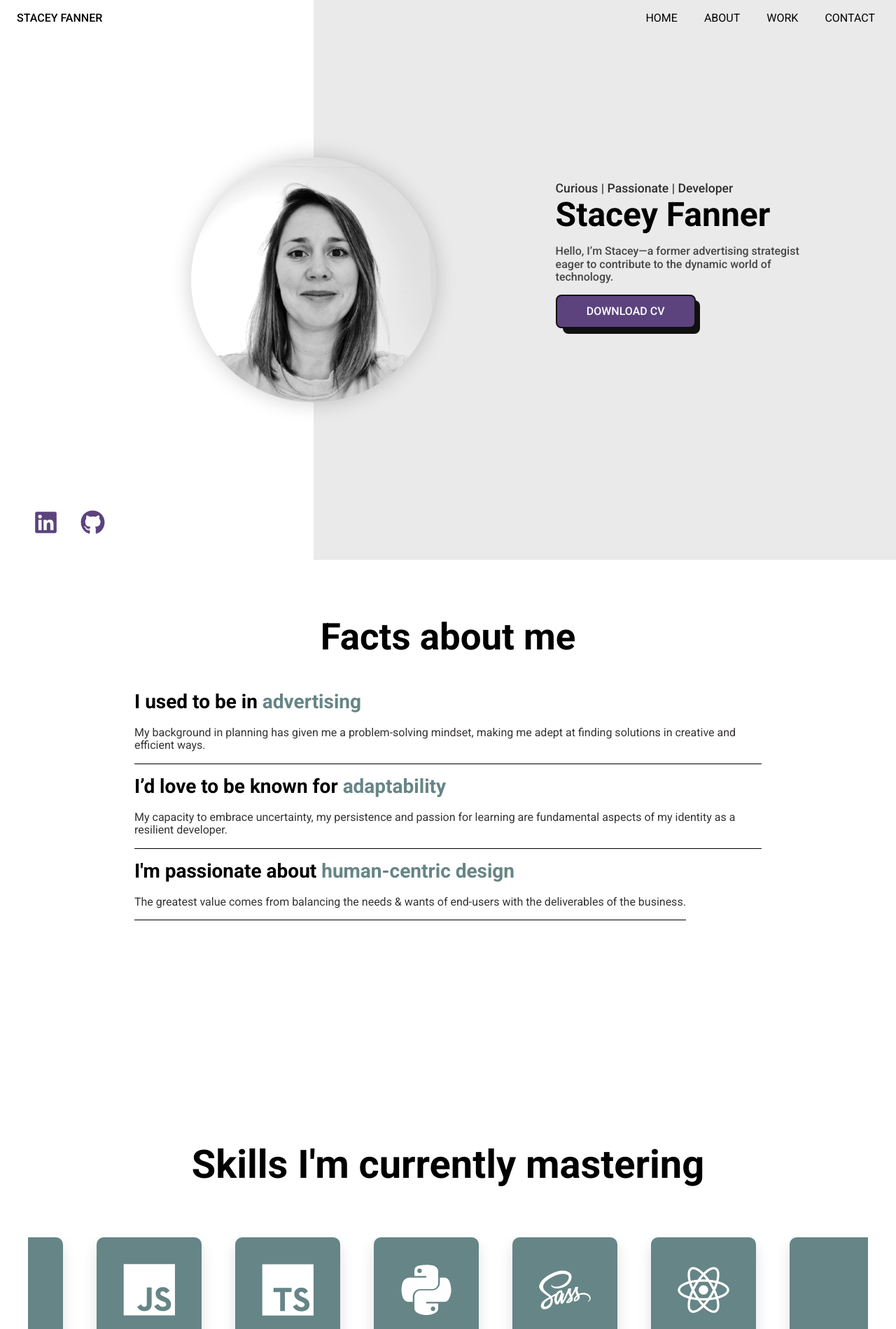
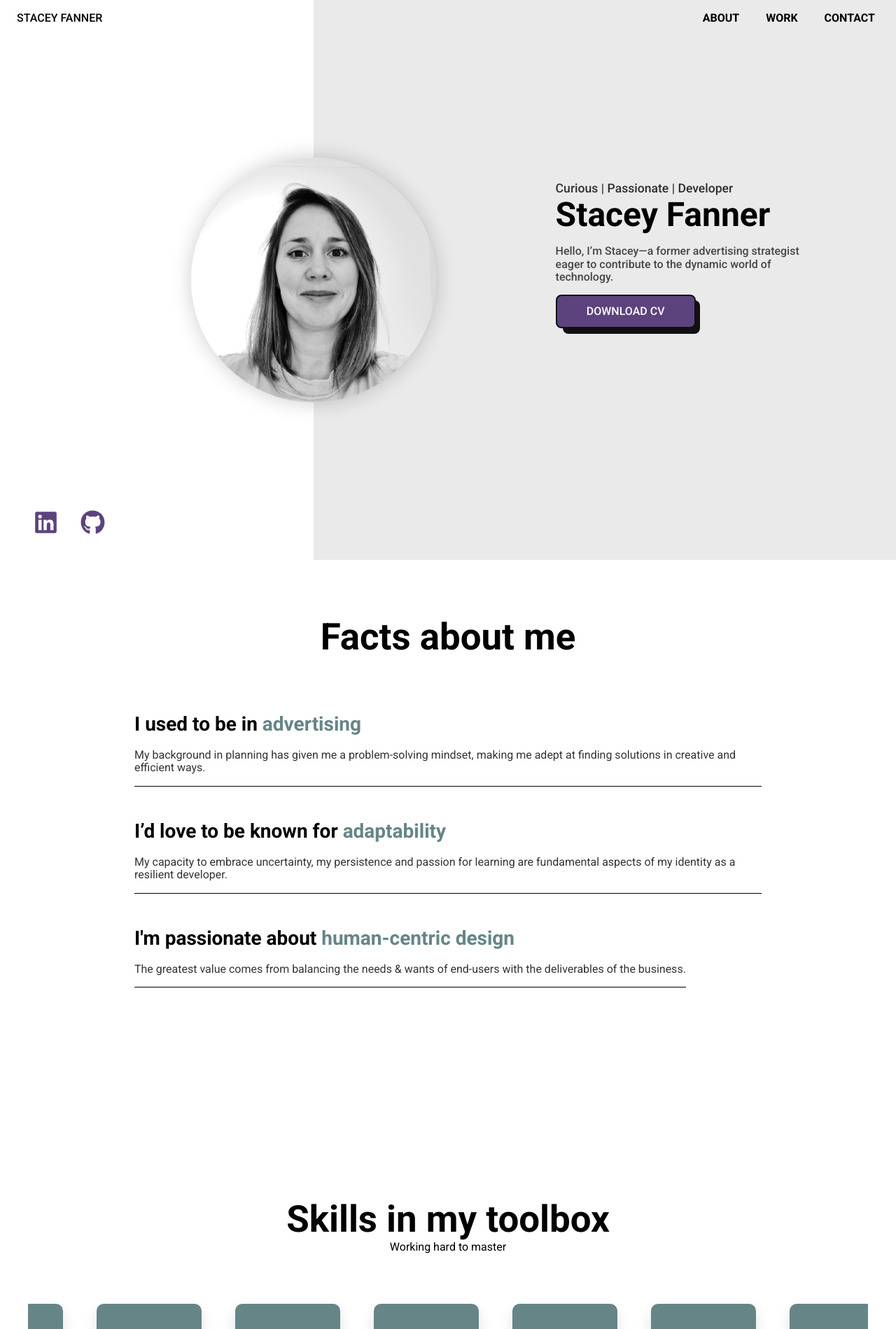
Before and after one commit to staceyjf/staceyjf.github.io, a React (Vite) app: page / in a window 1280 px wide. Shown: the top 1899 px of the page at 70% size. Built offline with nearby package versions, Linux system fonts and the light colour scheme.

Commit message:
padding tweaks to all sections

```diff
--- a/src/components/AboutSection/AboutSection.module.scss
+++ b/src/components/AboutSection/AboutSection.module.scss
@@ -20,7 +20,7 @@
     flex-direction: column;
     align-items: flex-start;
     justify-content: space-evenly;
-    row-gap: 1em;
+    row-gap: 3em;
     flex: 0.7;
     width: 100%;
     height: fit-content;
@@ -71,7 +71,7 @@
 
   @include q.tablet {
     &_body {
-      padding-top: 2rem;
+      padding: 5rem;
       display: flex;
       flex-direction: column-reverse;
       align-items: center;
@@ -90,6 +90,10 @@
   }
 
   @include q.phone {
+    &_body {
+      padding: 0;
+    }
+
     &_description h2 {
       font-size: 2.5rem;
     }
--- a/src/components/ContactSection/ContactSection.module.scss
+++ b/src/components/ContactSection/ContactSection.module.scss
@@ -8,6 +8,7 @@
   justify-content: center;
   position: relative;
   @include bv.font--primary(400);
+  background-color: #eaeaea;
 
   &_container {
     display: flex;
@@ -31,8 +32,8 @@
     display: flex;
     flex-direction: column;
     flex: 1;
-    margin-top: 1.2rem;
     row-gap: 1rem;
+    padding: 0 5rem;
 
     & h2 {
       font-size: 3.5rem;
@@ -42,10 +43,10 @@
   &_details {
     display: flex;
     flex-direction: column;
-    align-items: flex-start;
-    justify-content: space-evenly;
+    align-items: center;
+    justify-content: center;
     flex: 1;
-    padding-left: 3rem;
+    padding: 0 5rem;
   }
 
   &_personal_details {
@@ -124,7 +125,7 @@
     }
 
     &_details {
-      padding-left: 0rem;
+      padding: 0;
       padding: 1rem;
       align-items: center;
       margin-top: 2rem;
@@ -142,12 +143,13 @@
     @include q.phone {
       &_details {
         padding-left: 0rem;
-        padding: 0rem;
+        padding: 0;
         align-items: center;
         margin-top: 2rem;
       }
 
       &_left {
+        padding: 0;
         & h2 {
           font-size: 2.5rem;
           margin-bottom: 20px;
--- a/src/components/Navbar/Navbar.jsx
+++ b/src/components/Navbar/Navbar.jsx
@@ -54,12 +54,6 @@ function Navbar() {
         <div className={styles.nav_menu_wrapper}>
           <button
             className={styles.buttonStyles}
-            onClick={() => scrollToSection(introRef)}
-          >
-            Home
-          </button>
-          <button
-            className={styles.buttonStyles}
             onClick={() => scrollToSection(aboutRef)}
           >
             About
@@ -87,12 +81,6 @@ function Navbar() {
         <div className={styles.nav_mobile_wrapper}>
           <button
             className={styles.buttonStyles}
-            onClick={() => scrollToSection(introRef)}
-          >
-            Home
-          </button>
-          <button
-            className={styles.buttonStyles}
             onClick={() => scrollToSection(aboutRef)}
           >
             About
--- a/src/components/Navbar/Navbar.module.scss
+++ b/src/components/Navbar/Navbar.module.scss
@@ -64,6 +64,7 @@
 }
 
 .buttonStyles {
+  @include bv.font--primary(600);
   padding-left: 0.5em;
   text-transform: uppercase;
   background: none;
--- a/src/components/SkillsSection/SkillsSection.jsx
+++ b/src/components/SkillsSection/SkillsSection.jsx
@@ -13,7 +13,8 @@ function SkillsSection() {
   return (
     <div ref={skillsRef} className={styles.skills}>
       <div className={styles.skills_header}>
-        <h2>Skills I'm currently mastering</h2>
+        <h2>Skills in my toolbox</h2>
+        <p>Working hard to master</p>
       </div>
       <div className={styles.skills_container}>
         <div className={styles.skills_skillScroll}>
--- a/src/components/SkillsSection/SkillsSection.module.scss
+++ b/src/components/SkillsSection/SkillsSection.module.scss
@@ -12,11 +12,13 @@
 
   &_header {
     display: flex;
+    flex-direction: column;
     align-items: center;
     justify-content: center;
+    padding-top: 5em;
 
     & h2 {
-      font-size: 3.5rem;
+      font-size: 3.3rem;
       text-align: center;
     }
   }
@@ -75,8 +77,11 @@
       margin: 1rem 0;
     }
 
-    &_header h2 {
-      font-size: 3.2rem;
+    &_header {
+      padding-top: 2rem;
+      & h2 {
+        font-size: 3rem;
+      }
     }
   }
 
```
Also changed, not shown: src/components/ContactSection/ContactSection.jsx (+1 -34 lines), 2 other files (tests, documents, lock files or other folders).
